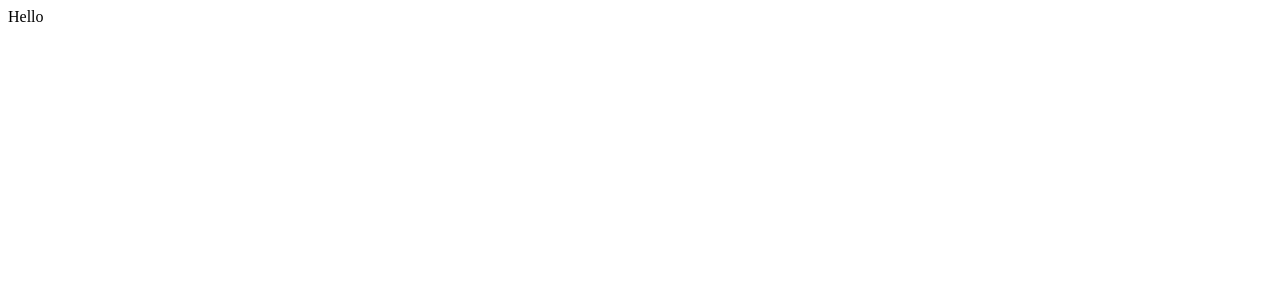
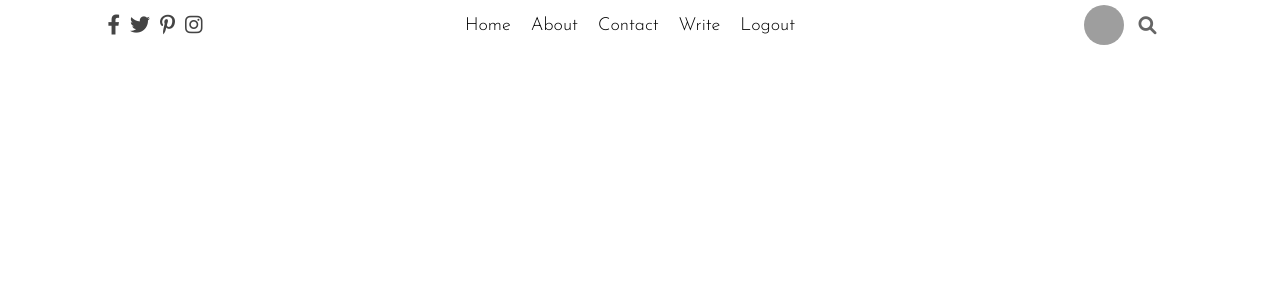
Before and after one commit to whysokara/karablog, a React (Create React App) app: page / in a window 1280 px wide. Shown: the top 300 px of the page. Built offline with nearby package versions, Linux system fonts and the light colour scheme; grey boxes are pictures that could not be loaded.

Commit message:
Topbar Added

```diff
--- a/package.json
+++ b/package.json
@@ -3,6 +3,11 @@
   "version": "0.1.0",
   "private": true,
   "dependencies": {
+    "@fortawesome/fontawesome-svg-core": "^1.2.36",
+    "@fortawesome/free-brands-svg-icons": "^5.15.4",
+    "@fortawesome/free-regular-svg-icons": "^5.15.4",
+    "@fortawesome/free-solid-svg-icons": "^5.15.4",
+    "@fortawesome/react-fontawesome": "^0.1.16",
     "@testing-library/jest-dom": "^5.16.1",
     "@testing-library/react": "^12.1.2",
     "@testing-library/user-event": "^13.5.0",
--- a/public/index.html
+++ b/public/index.html
@@ -13,9 +13,18 @@
       href="https://fonts.googleapis.com/css2?family=Josefin+Sans:ital,wght@0,100;0,200;0,300;0,400;0,500;0,600;0,700;1,100;1,200;1,300;1,400;1,500;1,600;1,700&family=Lora:ital,wght@0,400;0,500;0,600;0,700;1,400;1,500;1,600;1,700&family=Varela+Round&display=swap"
       rel="stylesheet"
     />
-    <link rel="apple-touch-icon" href="%PUBLIC_URL%/logo192.png" />
-
-    <link rel="manifest" href="%PUBLIC_URL%/manifest.json" />
+    <link
+      rel="stylesheet"
+      href="https://cdnjs.cloudflare.com/ajax/libs/font-awesome/6.0.0-beta3/css/all.min.css"
+      integrity="sha512-Fo3rlrZj/k7ujTnHg4CGR2D7kSs0v4LLanw2qksYuRlEzO+tcaEPQogQ0KaoGN26/zrn20ImR1DfuLWnOo7aBA=="
+      crossorigin="anonymous"
+      referrerpolicy="no-referrer"
+    />
+    <style>
+      * {
+        margin: 0;
+      }
+    </style>
 
     <title>kara | Blog</title>
   </head>
--- a/src/App.js
+++ b/src/App.js
@@ -1,5 +1,11 @@
+import Topbar from "./topbar/Topbar";
+
 function App() {
-  return <div className="App">Hello</div>;
+  return (
+    <div className="App">
+      <Topbar />
+    </div>
+  );
 }
 
 export default App;
--- /dev/null
+++ b/src/topbar/Topbar.jsx
@@ -0,0 +1,34 @@
+import React from "react";
+import "./topbar.css";
+
+const Topbar = () => {
+  return (
+    <div className="top">
+      <div className="topLeft">
+        <i className="topIcon fab fa-facebook-f"></i>
+        <i className="topIcon fab fa-twitter"></i>
+        <i className="topIcon fab fa-pinterest-p"></i>
+        <i className="topIcon fab fa-instagram"></i>
+      </div>
+      <div className="topCenter">
+        <ul className="toplist">
+          <li className="topListItem">Home</li>
+          <li className="topListItem">About</li>
+          <li className="topListItem">Contact</li>
+          <li className="topListItem">Write</li>
+          <li className="topListItem">Logout</li>
+        </ul>
+      </div>
+      <div className="topRight">
+        <img
+          className="topImg"
+          src="https://images.pexels.com/photos/1858175/pexels-photo-1858175.jpeg?auto=compress&cs=tinysrgb&dpr=2&w=500"
+          alt=""
+        />
+        <i className="topSearchIcon fas fa-search"></i>
+      </div>
+    </div>
+  );
+};
+
+export default Topbar;
--- /dev/null
+++ b/src/topbar/topbar.css
@@ -0,0 +1,57 @@
+.top {
+  width: 100%;
+  height: 50px;
+  background-color: white;
+  position: sticky;
+  top: 0;
+  display: flex;
+  align-items: center;
+  font-family: "Josefin Sans", sans-serif;
+}
+
+.topLeft,
+.topRight {
+  flex: 3;
+  display: flex;
+  justify-content: center;
+  align-items: center;
+}
+
+.topCenter {
+  flex: 6;
+}
+
+.toplist {
+  display: flex;
+  justify-content: center;
+  align-items: center;
+  list-style: none;
+  margin: 0;
+  padding: 0;
+}
+.topListItem {
+  margin-right: 20px;
+  font-size: 18px;
+  cursor: pointer;
+  font-weight: 300;
+}
+
+.topIcon {
+  font-size: 20px;
+  margin-right: 10px;
+  color: #444;
+  cursor: pointer;
+}
+.topImg {
+  height: 40px;
+  width: 40px;
+  border-radius: 50%;
+  object-fit: cover;
+}
+
+.topSearchIcon {
+  font-size: 18px;
+  cursor: pointer;
+  color: #666;
+  margin-left: 15px;
+}
```
Also changed, not shown: 2 other files (tests, documents, lock files or other folders).
